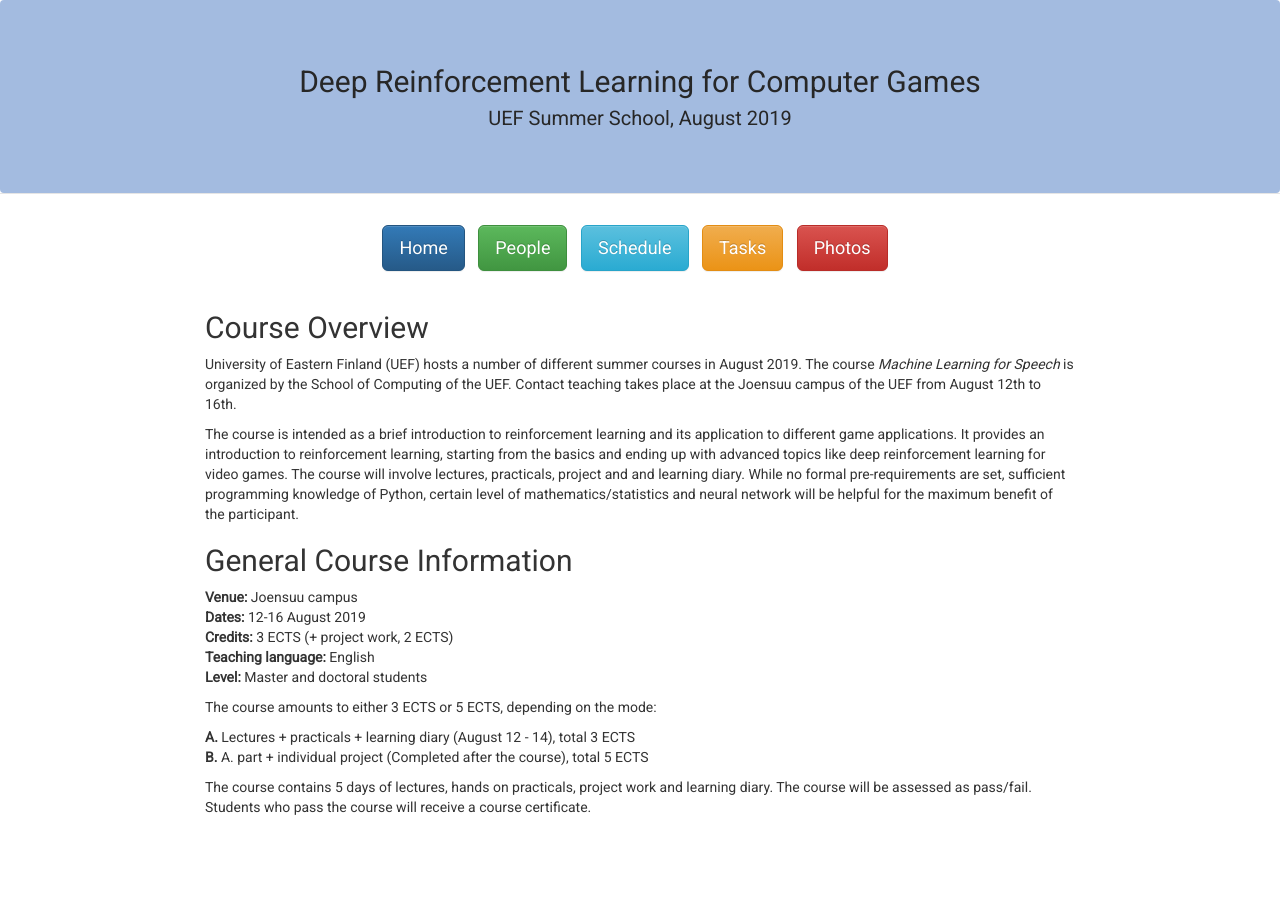
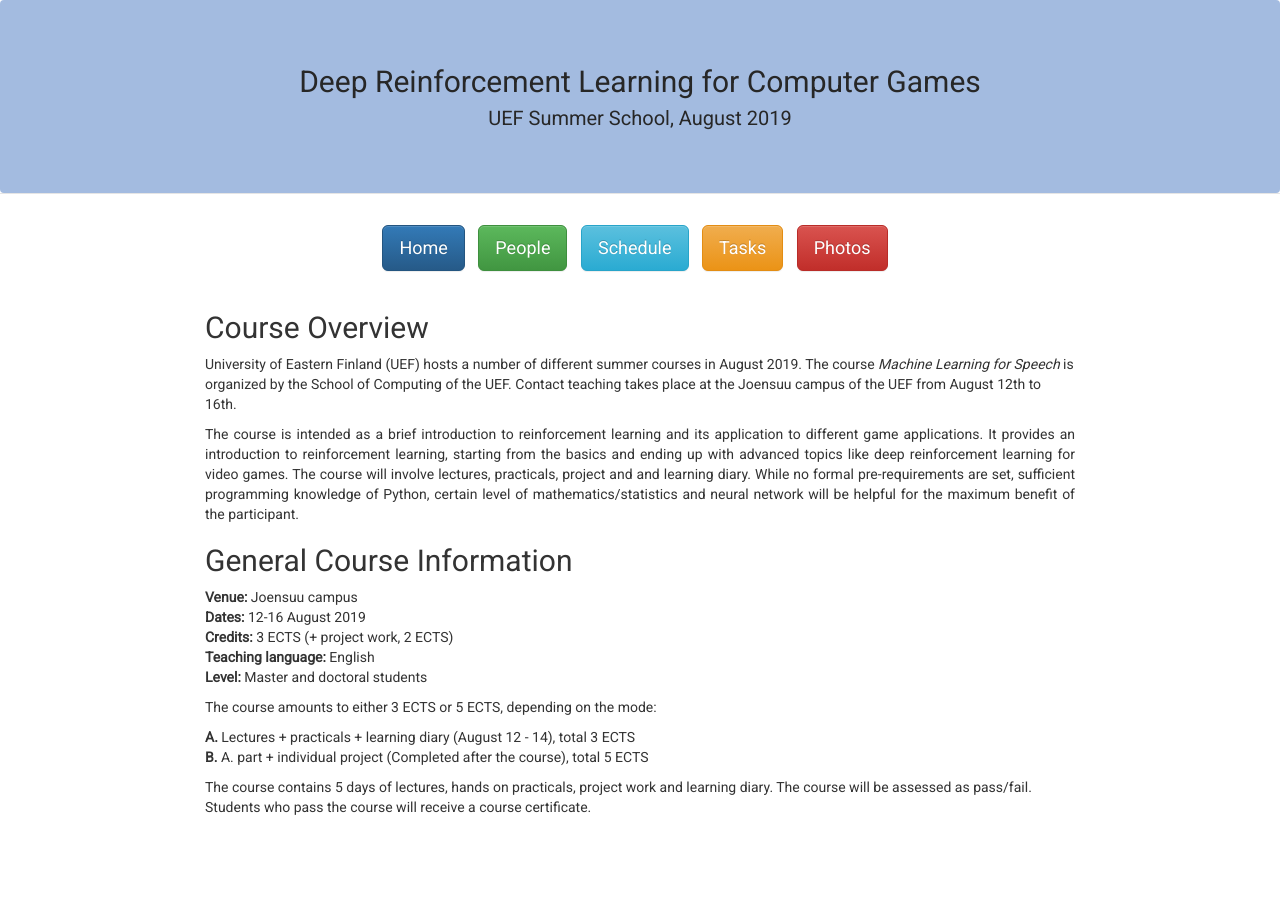
Before and after one commit to abrahamwoubie/summerschool, a Jekyll site: the page built from index.md, in a window 1280 px wide. Built offline with Jekyll 4.4.1, drawn with Linux system fonts in a browser that asks for light colours; nearby versions of some CDN libraries.

Commit message:
Updating

```diff
--- a/index.md
+++ b/index.md
@@ -19,7 +19,7 @@ speech recognition, speaker diarization, speech enhancement, audio
 steganography), while the last two lecture days focus on reinforcement
 learning and autonomous software and physical agents (robots).-->
 
-The course is intended as a brief introduction to reinforcement learning and its application to different game applications. It provides an introduction to reinforcement learning, starting from the basics and ending up with advanced topics like deep reinforcement learning for video games. The course will involve lectures, practicals, project and and learning diary. While no formal pre-requirements are set, sufficient programming knowledge of Python, certain level of mathematics/statistics and neural network will be helpful for the maximum benefit of the participant.
+<p align="justify">The course is intended as a brief introduction to reinforcement learning and its application to different game applications. It provides an introduction to reinforcement learning, starting from the basics and ending up with advanced topics like deep reinforcement learning for video games. The course will involve lectures, practicals, project and and learning diary. While no formal pre-requirements are set, sufficient programming knowledge of Python, certain level of mathematics/statistics and neural network will be helpful for the maximum benefit of the participant.</p>
 
 ## General Course Information
 
```
